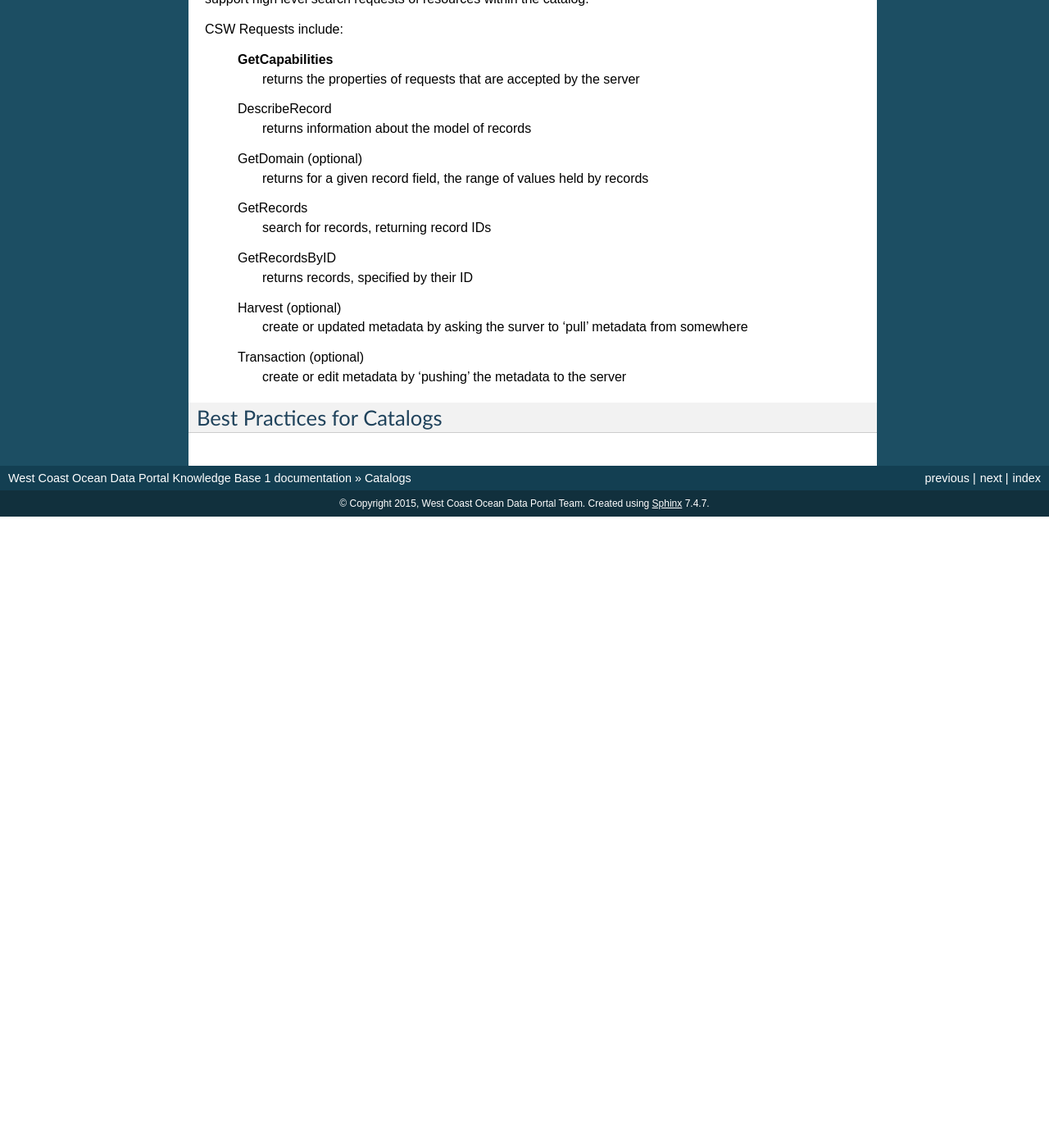
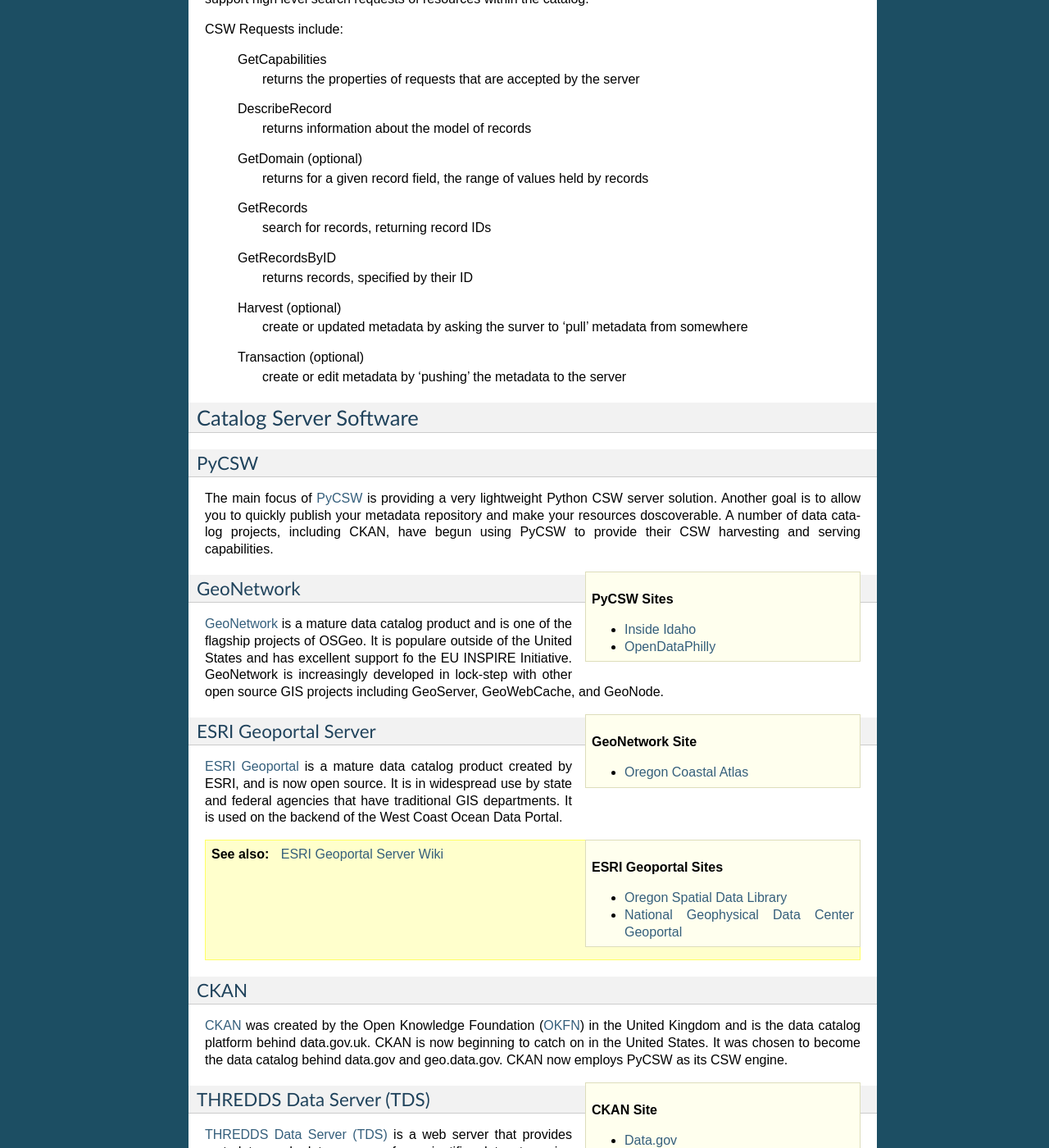
Before and after one commit to WCGA/knowledge-base, a Sphinx documentation site: the page built from docs/catalogs/catalogs.rst, in a window 1280 px wide and 1400 px high, scrolled down 1082 px. Shown: the whole window at 82% size. Built offline with Sphinx 7.4.7, drawn with Linux system fonts in a browser that asks for light colours; before the commit the page ends 1712 px from its top, so only the background shows below that; some of the changed text lies outside the part shown.

Commit message:
More Catalog section content

```diff
--- a/docs/catalogs/catalogs.rst
+++ b/docs/catalogs/catalogs.rst
@@ -42,7 +42,7 @@
 
 CSW Requests include:
 
-	**GetCapabilities**
+	GetCapabilities
 		returns the properties of requests that are accepted by the server
 
 	DescribeRecord
@@ -67,5 +67,77 @@
 .. _CSW: http://www.opengeospatial.org/standards/cat
 
 
+Catalog Server Software
+=======================
+
+PyCSW
+-----
+
+The main focus of `PyCSW`_ is providing a very lightweight Python CSW server solution.  Another goal is to allow you to quickly publish your metadata repository and make your resources doscoverable.  A number of data catalog projects, including CKAN, have begun using PyCSW to provide their CSW harvesting and serving capabilities.
+
+.. sidebar:: PyCSW Sites
+
+	* `Inside Idaho <http://www.insideidaho.org/>`_
+	* `OpenDataPhilly <https://www.opendataphilly.org/>`_
+
+
+GeoNetwork
+----------
+
+`GeoNetwork`_ is a mature data catalog product and is one of the flagship projects of OSGeo.   It is populare outside of the United States and has excellent support fo the EU INSPIRE Initiative. GeoNetwork is increasingly developed in lock-step with other open source GIS projects including GeoServer, GeoWebCache, and GeoNode.
+
+.. sidebar:: GeoNetwork Site
+
+	* `Oregon Coastal Atlas <http://www.coastalatlas.net/>`_
+
+ESRI Geoportal Server
+---------------------
+
+`ESRI Geoportal`_ is a mature data catalog product created by ESRI, and is now open source.  It is in widespread use by state and federal agencies that have traditional GIS departments.  It is used on the backend of the West Coast Ocean Data Portal.
+
+.. sidebar:: ESRI Geoportal Sites
+
+	* `Oregon Spatial Data Library <http://spatialdata.oregonexplorer.info/geoportal/catalog/main/home.page>`_
+	* `National Geophysical Data Center Geoportal <http://www.ngdc.noaa.gov/metadata>`_
+
+.. seealso::
+
+	`ESRI Geoportal Server Wiki <https://github.com/Esri/geoportal-server/wiki>`_
+
+CKAN
+----
+`CKAN`_ was created by the Open Knowledge Foundation (`OKFN`_) in the United Kingdom and is the data catalog platform behind data.gov.uk.  CKAN is now beginning to catch on in the United States.  It was chosen to become the data catalog behind data.gov and geo.data.gov.  CKAN now employs PyCSW as its CSW engine.
+
+.. sidebar:: CKAN Site
+
+	* `Data.gov <http://www.data.gov/>`_
+
+THREDDS Data Server (TDS)
+-------------------------
+
+`THREDDS Data Server (TDS)`_ is a web server that provides metadata and data access for scientific datasets using OPenDAP, OGC, WMS, and WCS, HTTP, and other remote data access protocols.  TDS can be used to create virtual directories of available data and their associated metadata and present a combined file that a user seas and can access as a single file containing data.  It is developed by Unidata and is in widespread use by NOAA offices and the Ocean Observing Community.
+
+.. sidebar:: THREDDS Sites
+
+	* `CENCOOS <http://www.cencoos.org/data/access>`_
+	* `SCCOOS <http://sccoos-obs0.ucsd.edu/thredds/catalog.html>`_
+	* `IOOS <http://catalog.ioos.us/>`_
+
+.. seealso::
+
+	http://www.unidata.ucar.edu/software/thredds/current/tds/TDS.html
+
+
+.. _PyCSW: http://pycsw.org
+.. _GeoNetwork: http://www.geonetwork-opensource.org
+.. _ESRI Geoportal: http://www.esri.com/software/arcgis/geoportal
+.. _CKAN: http://ckan.org
+.. _OKFN: https://okfn.org/
+.. _THREDDS Data Server (TDS): http://www.unidata.ucar.edu/software/thredds/current/tds/
+
+
 Best Practices for Catalogs
 ===========================
+* Advertise your CSW endpoint so that people can readily access it through an 'API' or 'Developer' tab.
+* ESRI Geoportal and CKAN both provide comprehensive open source catalog software options that have been adopeted by a wide user community and are recommended.
+* Publish only your original metadata and data.
```
Also changed, not shown: other parts of docs/catalogs/catalogs.rst (+1 -1 lines).
